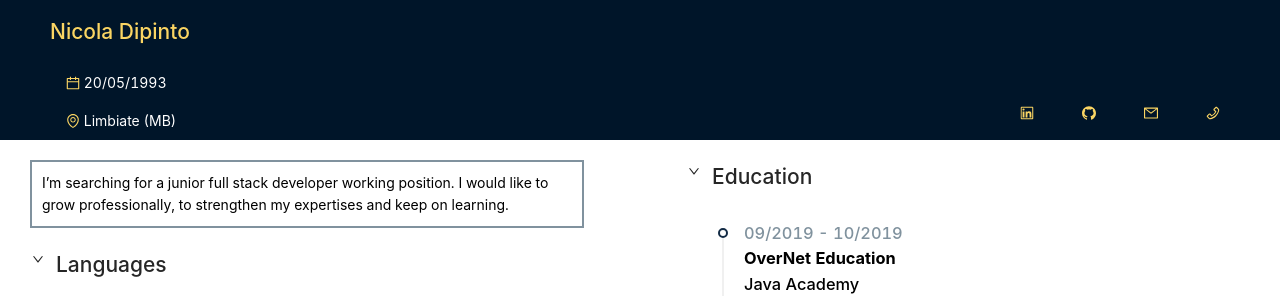
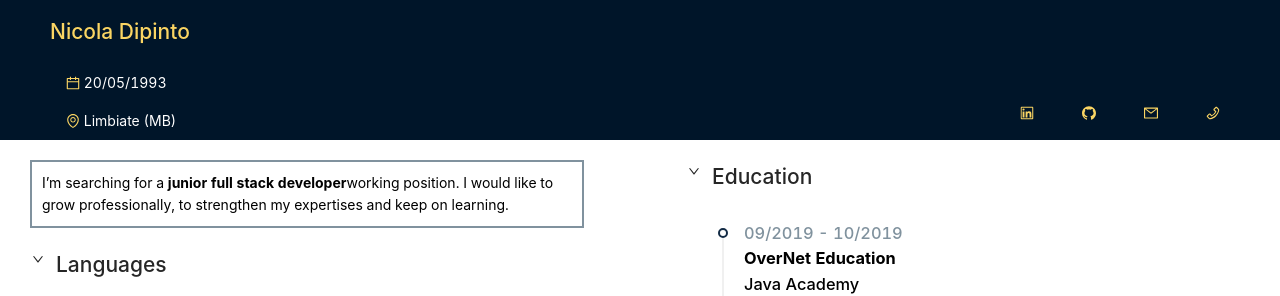
Before and after one commit to NicolaDipintoDev/cv.assignment, a React (Create React App) app in the folder cv-assignment/: page / in a window 1280 px wide. Shown: the top 296 px of the page. Built offline with nearby package versions, Linux system fonts and the light colour scheme.

Commit message:
fix message content

```diff
--- a/cv-assignment/src/components/Content/container/leftSide/message/Message.js
+++ b/cv-assignment/src/components/Content/container/leftSide/message/Message.js
@@ -1,11 +1,11 @@
 import React from "react";
-import './message.css';
+import "./message.css";
 
 const Message = () => (
-  <div className='message'>
-    {`I’m searching for a junior full stack developer working position.
-  I would like to grow professionally,
-  to strengthen my expertises and keep on learning. `}
+  <div className="message">
+    I’m searching for a <b>junior full stack developer</b>
+    working position. I would like to grow professionally, to strengthen my
+    expertises and keep on learning.
   </div>
 );
 export default Message;
```
